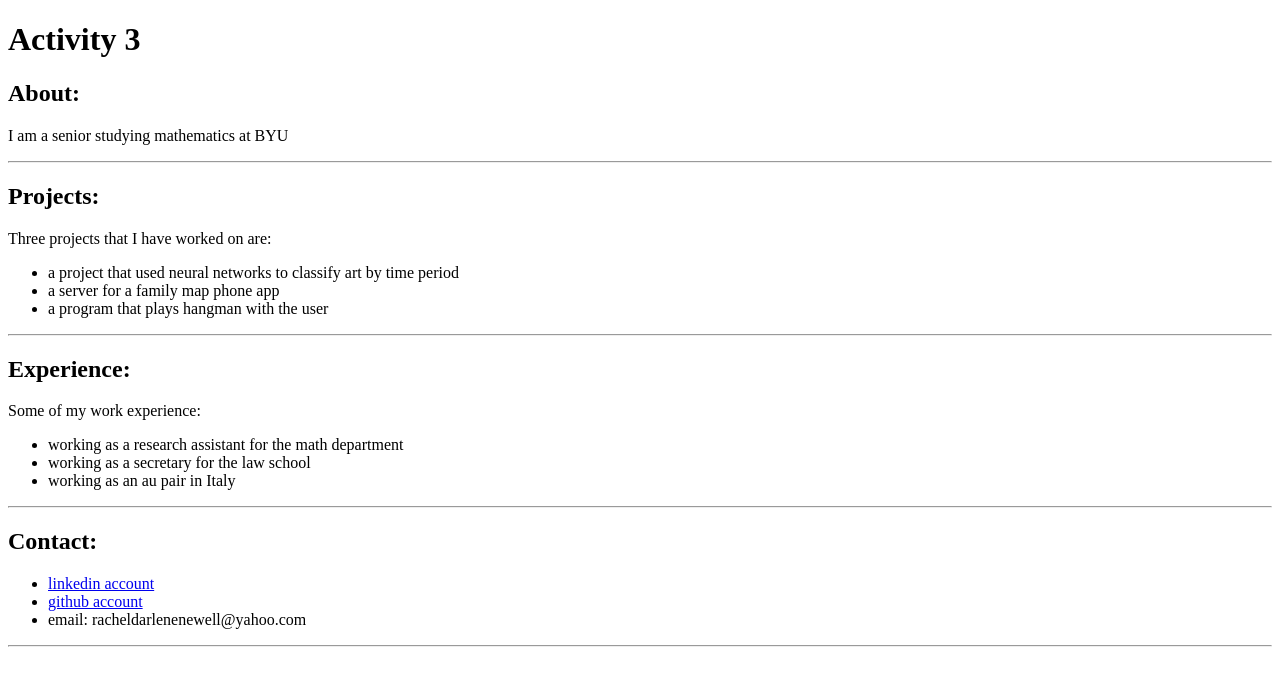
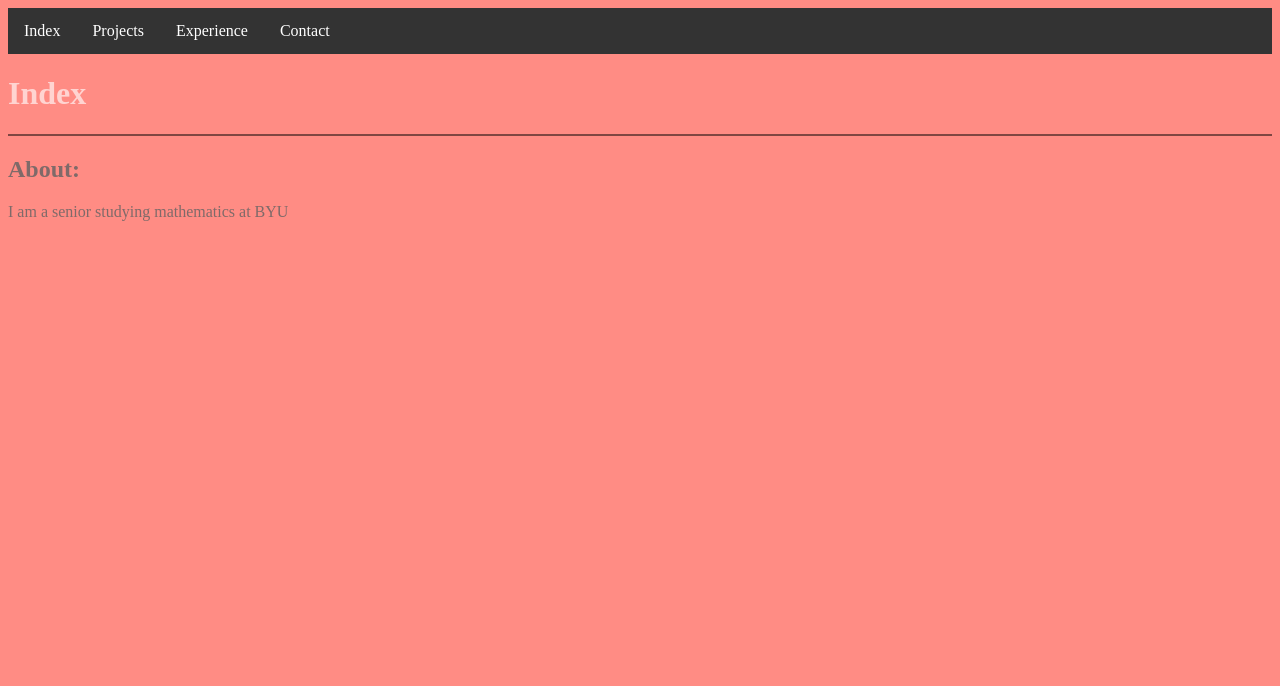
Before and after one commit to newellrd/CS260, a plain HTML site: page index.html in a window 1280 px wide. Drawn offline with Linux system fonts and the light colour scheme.

Commit message:
activity4

```diff
--- a/index.html
+++ b/index.html
@@ -1,40 +1,24 @@
 <!DOCTYPE html>
 <html>
+<nav>
+<ul class="menulist">
+  <li><a href="http://104.131.126.195/CS260/index.html">Index</a></li>
+  <li><a href="http://104.131.126.195/CS260/projects.html">Projects</a></li>
+  <li><a href="http://104.131.126.195/CS260/experience.html">Experience</a></li>
+  <li><a href="http://104.131.126.195/CS260/contact.html">Contact</a></li>
+</ul>
+</nav>
+
 <head>
-<title>Activity 3 - CS 260</title>
+<title>Activity 4 - Index</title>
+<link rel="stylesheet" href="portfolio.css">
 </head>
 <body>
 
-<h1>Activity 3</h1>
+<h1>Index</h1>
+<hr>
 <h2>About:</h2>
 <p>I am a senior studying mathematics at BYU</p>
-<hr>
-<h2>Projects:</h2>
-<p>Three projects that I have worked on are:</p>
-<ul>
-  <li>a project that used neural networks to classify art by time period</li>
-  <li>a server for a family map phone app</li>
-  <li>a program that plays hangman with the user</li>
-</ul>
-<hr>
-<h2>Experience:</h2>
-<p>Some of my work experience:</p>
-<ul>
-  <li>working as a research assistant for the math department</li>
-  <li>working as a secretary for the law school</li>
-  <li>working as an au pair in Italy</li>
-</ul>
-<hr>
-<h2>Contact:</h2>
-<ul>
-  <li><a href="https://www.linkedin.com/in/rachel-newell-3276ba14a/">linkedin account</a></li>
-  <li><a href="https://github.com/newellrd">github account</a></li>
-  <li>email: racheldarlenenewell@yahoo.com</li>
-</ul>
-<hr>
-
-
-
 
 </body>
 </html>
--- /dev/null
+++ b/portfolio.css
@@ -0,0 +1,65 @@
+body
+{
+    background-color: #FF8C84;
+}
+
+h1
+{
+    color: #FFD4D1;
+}
+
+h2
+{
+    color: #7F6A69;
+}
+
+p
+{
+    color: #7F6A69;
+}
+
+ul
+{
+    color: #7F6A69;
+}
+
+hr
+{
+    background-color: #7F4642;
+    display: block;
+    height: 1px;
+    border: 0;
+    border-top: 1px solid #7F4642;
+    margin: 1em 0;
+    padding: 0;
+}
+
+.menulist
+{
+    list-style-type: none;
+    margin: 0;
+    padding: 0;
+    overflow: hidden;
+    background-color: #333;
+}
+
+li {
+    float: left;
+}
+
+li a {
+    display: block;
+    color: white;
+    text-align: center;
+    padding: 14px 16px;
+    text-decoration: none;
+}
+
+/* Change the link color to #111 (black) on hover */
+li a:hover {
+    background-color: #111;
+}
+
+.active {
+    background-color: #4CAF50;
+}
```
Also changed, not shown: contact.html (added, +17 -0 lines), experience.html (added, +18 -0 lines), projects.html (added, +18 -0 lines).
